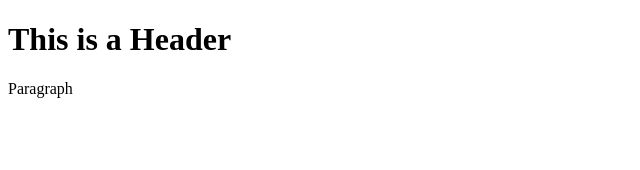
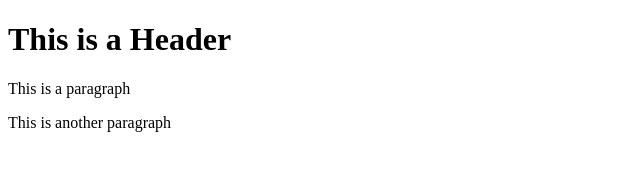
Before and after one commit to professionalangel7/git-test, a plain HTML site: page index.html in a window 1280 px wide. Shown: the whole page, without its empty margins (0-640 px from the left). Drawn offline with Linux system fonts and the light colour scheme.

Commit message:
Third commit

```diff
--- a/index.html
+++ b/index.html
@@ -2,6 +2,7 @@
 <html>
     <body>
         <h1>This is a Header</h1>
-        <p>Paragraph</p>
+        <p>This is a paragraph</p>
+        <p>This is another paragraph</p>
     </body>
 </html>
```
